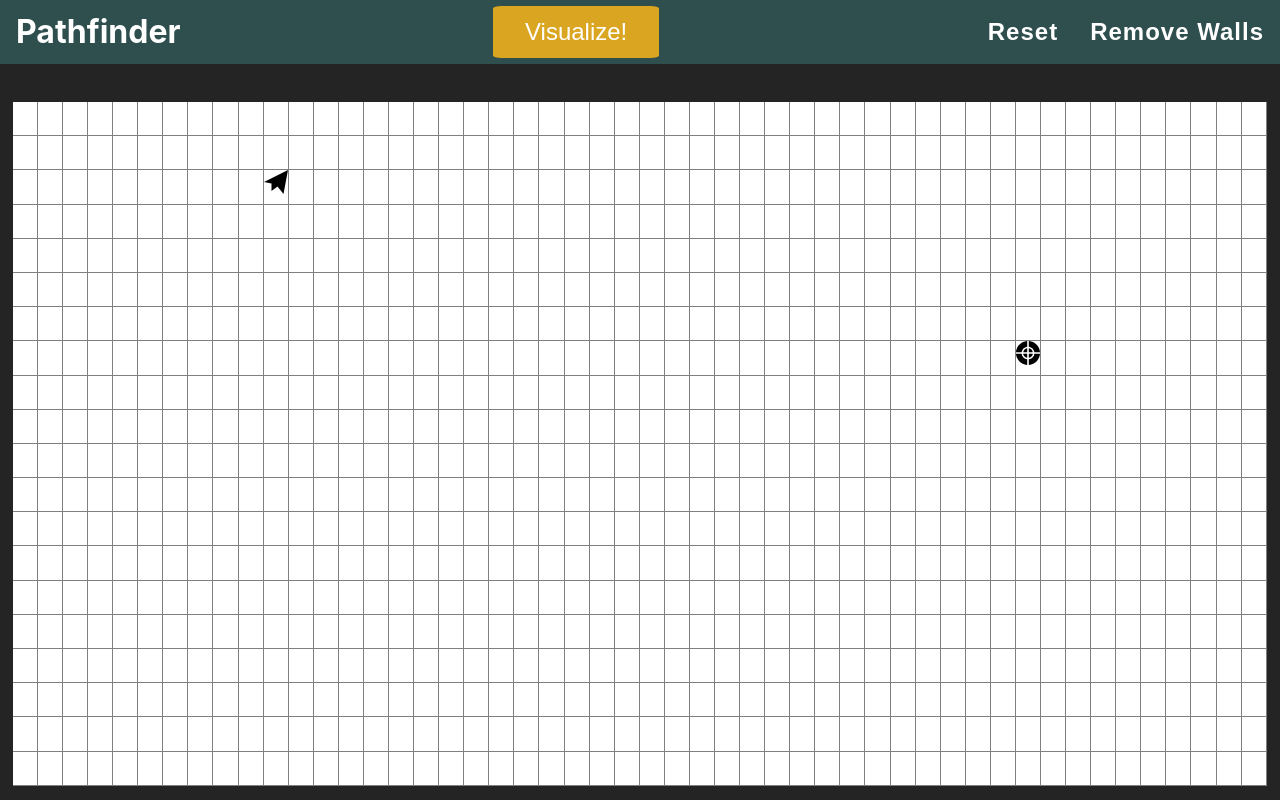
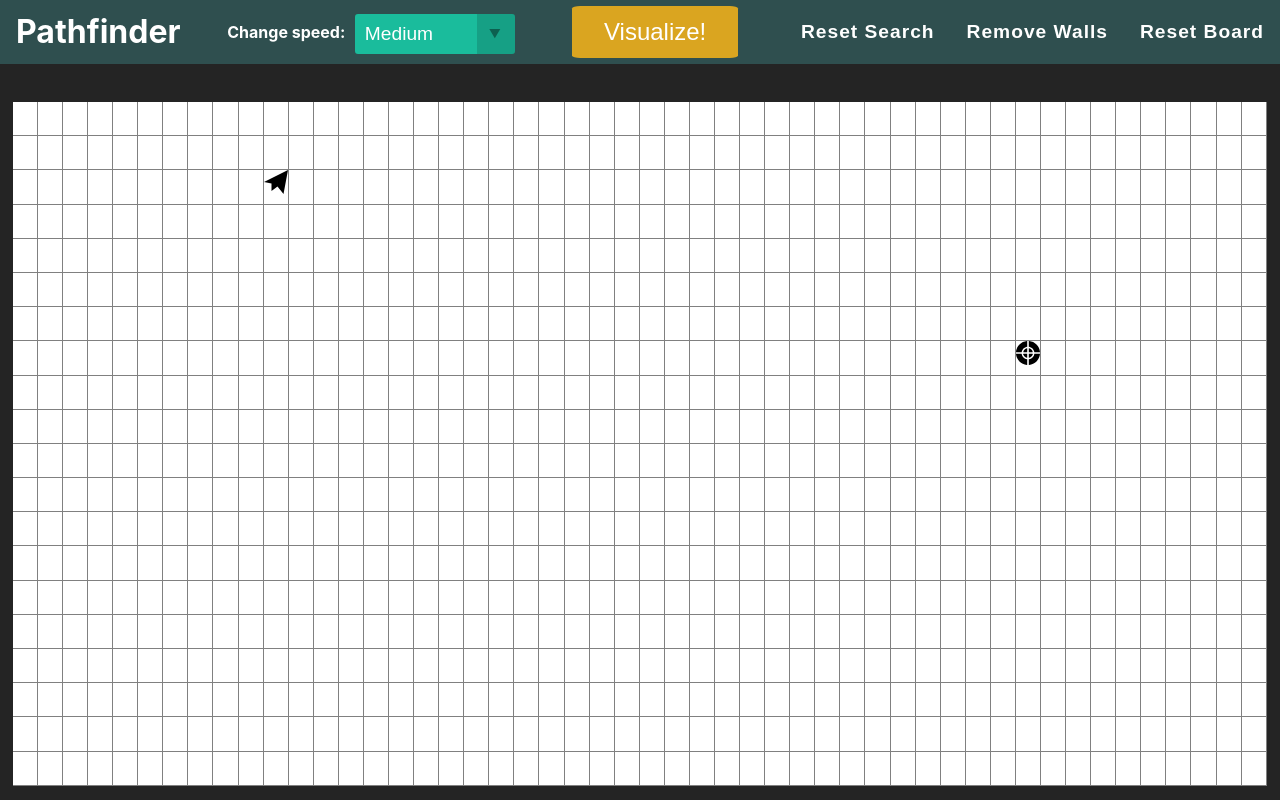
Before and after one commit to BrankoKrstic/pathfinder, a React (Create React App) app: page / in a window 1280 px wide. Built offline with nearby package versions, Linux system fonts and the light colour scheme.

Commit message:
Add speed contorls and reset search features to navbar

```diff
--- a/src/components/Navbar/Navbar.css
+++ b/src/components/Navbar/Navbar.css
@@ -51,11 +51,84 @@
 	border: none;
 	color: white;
 	height: 100%;
-	font-size: 1.5rem;
+	font-size: 1.2rem;
 	font-weight: bold;
 	letter-spacing: 1px;
 }
 
 .Navbar-button:hover {
-	background-color: rgb(0, 190, 218);
+	background-color: #1abc9c;
 }
+
+.Navbar-label {
+	height: 100%;
+	font-size: 1rem;
+	line-height: 4rem;
+	font-weight: bold;
+}
+
+.Navbar-dropdown {
+	font-size: 1.2rem;
+	position: relative;
+	display: inline-block;
+	vertical-align: middle;
+	margin: 10px; /* demo only */
+}
+
+.Navbar-dropdown select {
+	background-color: #1abc9c;
+	color: #fff;
+	font-size: inherit;
+	padding: 0.5em;
+	width: 10rem;
+	padding-right: 2.5em;
+	border: 0;
+	margin: 0;
+	border-radius: 3px;
+	text-indent: 0.01px;
+	text-overflow: "";
+	-webkit-appearance: none; /* hide default arrow in chrome OSX */
+}
+
+.Navbar-dropdown::before,
+.Navbar-dropdown::after {
+	content: "";
+	position: absolute;
+	pointer-events: none;
+}
+
+.Navbar-dropdown::after {
+	/*  Custom dropdown arrow */
+	content: "\25BC";
+	height: 1em;
+	font-size: 0.625em;
+	line-height: 1;
+	right: 1.2em;
+	top: 50%;
+	margin-top: -0.5em;
+}
+
+.Navbar-dropdown::before {
+	/*  Custom dropdown arrow cover */
+	width: 2em;
+	right: 0;
+	top: 0;
+	bottom: 0;
+	border-radius: 0 3px 3px 0;
+}
+
+.Navbar-dropdown select[disabled] {
+	color: rgba(0, 0, 0, 0.3);
+}
+
+.Navbar-dropdown select[disabled]::after {
+	color: rgba(0, 0, 0, 0.1);
+}
+
+.Navbar-dropdown::before {
+	background-color: rgba(0, 0, 0, 0.15);
+}
+
+.Navbar-dropdown::after {
+	color: rgba(0, 0, 0, 0.4);
+}
--- a/src/components/Navbar/Navbar.js
+++ b/src/components/Navbar/Navbar.js
@@ -1,19 +1,45 @@
 import "./Navbar.css";
 
 export default function Navbar(props) {
-	const { visualize, reset, removeWalls } = props;
+	const {
+		visualize,
+		reset,
+		removeWalls,
+		searchSpeed,
+		changeSpeed,
+		resetSearch,
+	} = props;
 	return (
 		<nav className="Navbar">
 			<div className="Navbar-logo">Pathfinder</div>
+			<div>
+				<label className="Navbar-label" htmlFor="speed-select">
+					Change speed:
+				</label>
+				<span className="Navbar-dropdown">
+					<select
+						id="speed-select"
+						value={searchSpeed}
+						onChange={(e) => changeSpeed(e.target.value)}
+					>
+						<option value="15">Fast</option>
+						<option value="25">Medium</option>
+						<option value="50">Slow</option>
+					</select>
+				</span>
+			</div>
 			<button className="Start-button" onClick={visualize}>
 				Visualize!
 			</button>
 			<div className="Navbarbutton-container">
-				<button className="Navbar-button" onClick={reset}>
-					Reset
+				<button className="Navbar-button" onClick={resetSearch}>
+					Reset Search
 				</button>
 				<button className="Navbar-button" onClick={removeWalls}>
 					Remove Walls
+				</button>
+				<button className="Navbar-button" onClick={reset}>
+					Reset Board
 				</button>
 			</div>
 		</nav>
--- a/src/components/Pathfinder/Pathfinder.js
+++ b/src/components/Pathfinder/Pathfinder.js
@@ -34,7 +34,7 @@ export default function Pathfinder() {
 		setGridState({ ...gridState, graph: newGraph });
 	}, []);
 	const visualize = () => {
-		reset();
+		resetSearch();
 		let { visitedNodes, shortestPath } = gridState.graph.dijkstra(
 			nodeState.startNode,
 			nodeState.endNode,
@@ -64,6 +64,9 @@ export default function Pathfinder() {
 			}
 		}
 	};
+	const resetSearch = () => {
+		setNodeState({ ...nodeState, visitedNodes: [], shortestPath: [] });
+	};
 	const reset = () => {
 		setNodeState(defaultNodeState);
 	};
@@ -90,6 +93,7 @@ export default function Pathfinder() {
 		setNodeState({ ...nodeState, wallNodes: newArr });
 	};
 	const changeSpeed = (val) => {
+		reset();
 		setGridState({ ...gridState, searchSpeed: val });
 	};
 	const nodes =
@@ -109,9 +113,12 @@ export default function Pathfinder() {
 	return (
 		<div className="Pathfinder" onMouseUp={() => toggleMousePressed(false)}>
 			<Navbar
+				{...gridState}
 				visualize={visualize}
 				removeWalls={removeWalls}
 				reset={reset}
+				resetSearch={resetSearch}
+				changeSpeed={changeSpeed}
 			></Navbar>
 			<main className="Pathfinder-body">
 				<div
```
